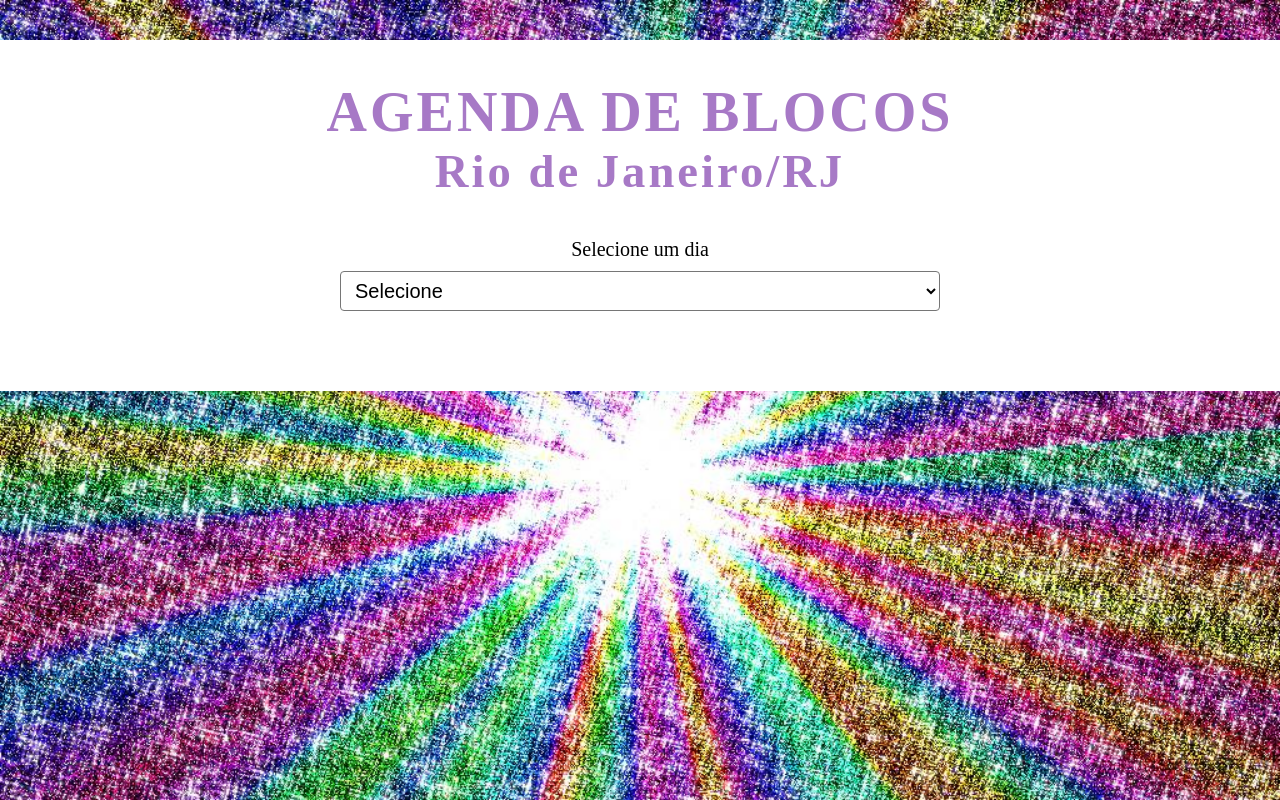
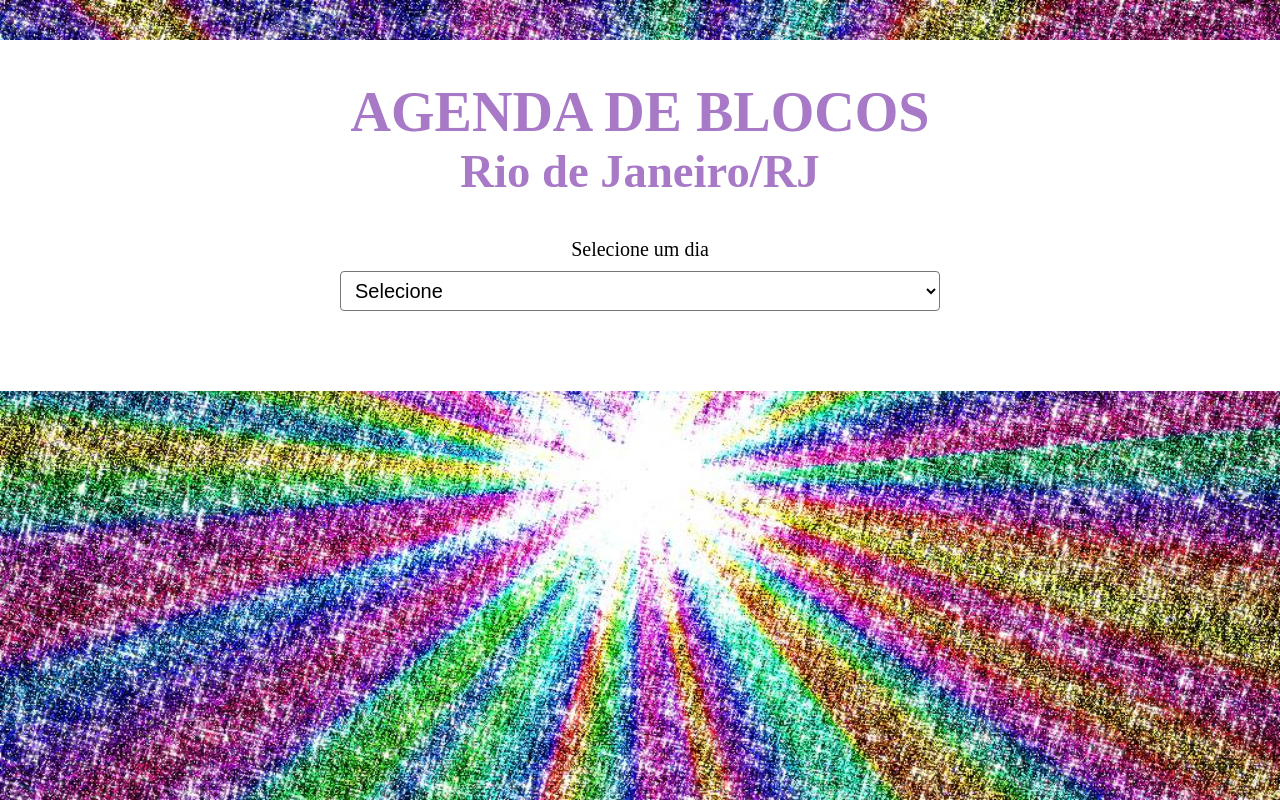
Before and after one commit to alinebezzoco/agenda-bloco-carnaval-rj, a Vue app: page / in a window 1280 px wide. Built offline with nearby package versions, Linux system fonts and the light colour scheme; a web font is replaced by a local one.

Commit message:
chore: update favicon and rm letter-spacing

```diff
--- a/src/App.vue
+++ b/src/App.vue
@@ -83,7 +83,6 @@ export default {
 h1 {
   font-family: "Calistoga", cursive;
   font-size: 48px;
-  letter-spacing: 3px;
   padding-bottom: 40px;
   text-align: center;
   color: #a779c6;
```
Also changed, not shown: index.html (+1 -1 lines), 1 other file (tests, documents, lock files or other folders).
